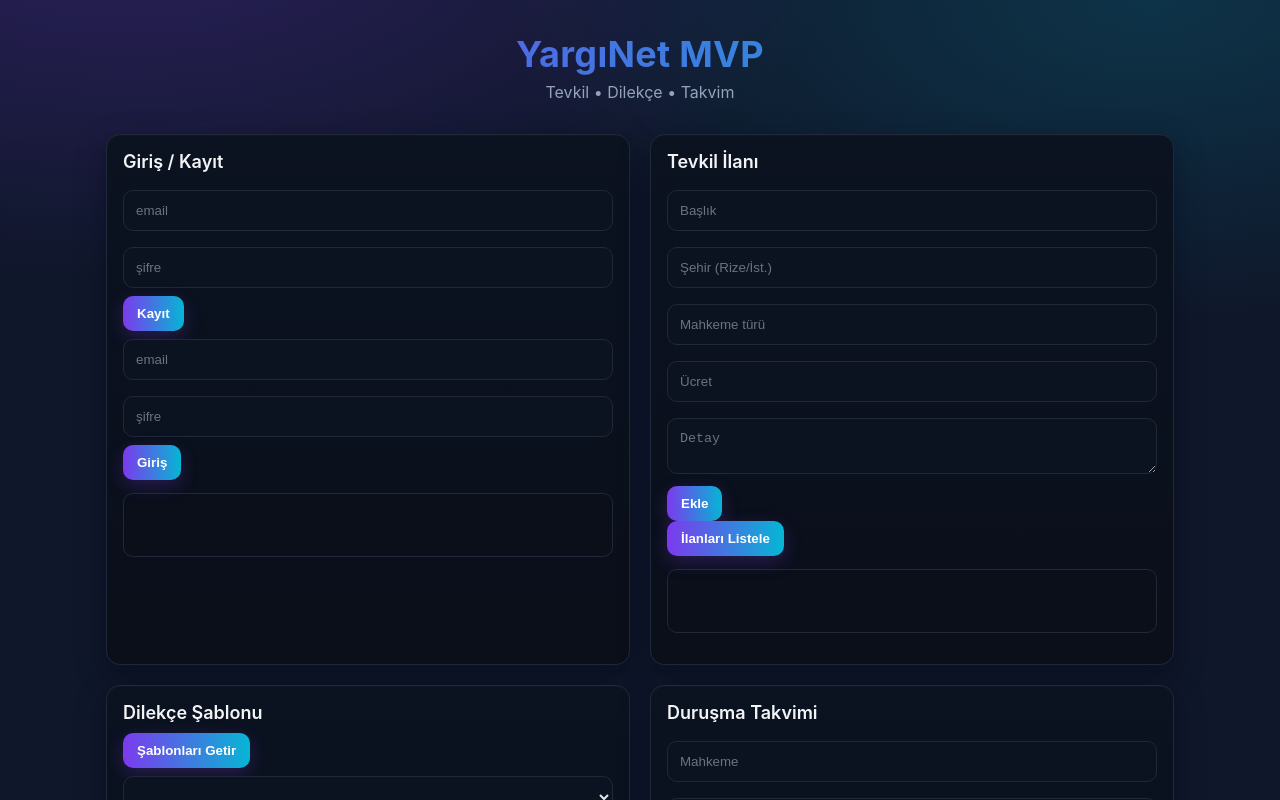
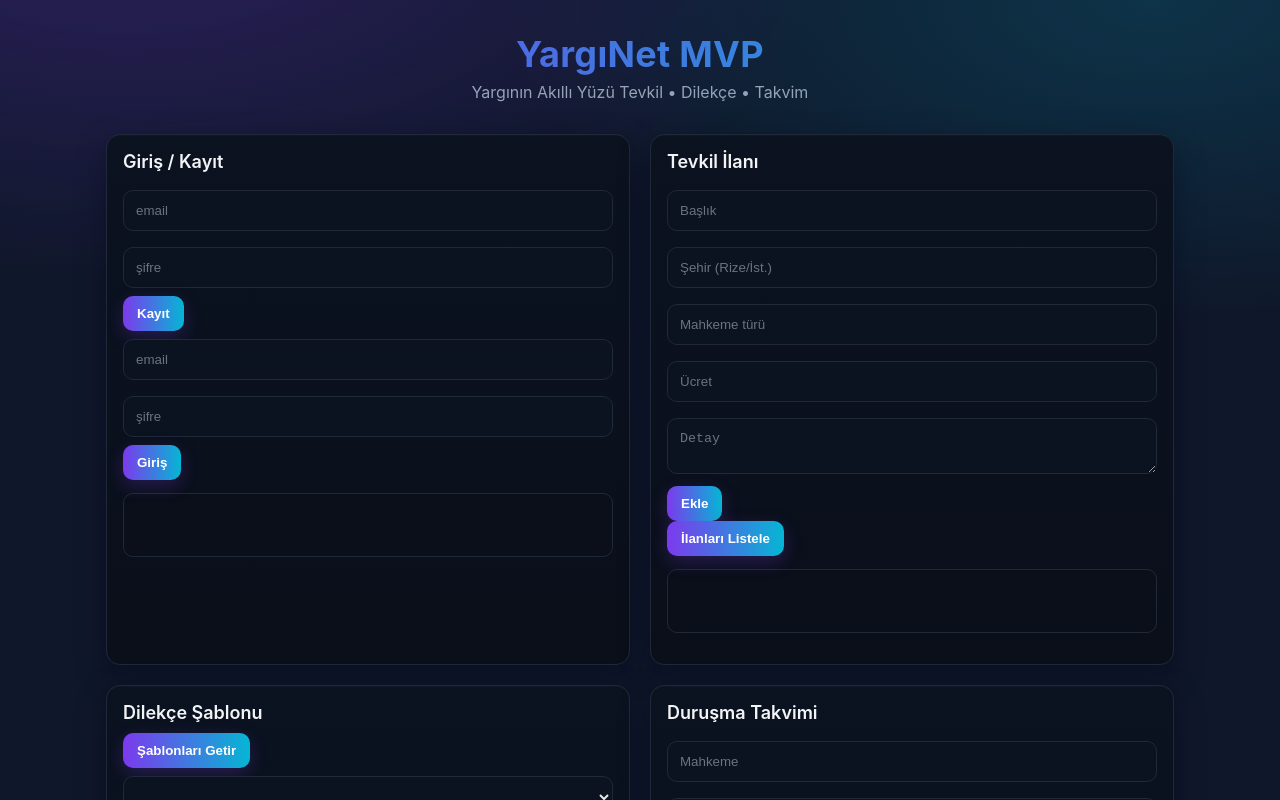
Before and after one commit to yarginet/YargiNet-MVP, a plain HTML site: page web/index.html in a window 1280 px wide. Shown: the top 800 px of the page. Drawn offline with Linux system fonts and the light colour scheme.

Commit message:
Update index.html

```diff
--- a/web/index.html
+++ b/web/index.html
@@ -9,7 +9,7 @@
 <body>
 <header>
   <h1>YargıNet MVP</h1>
-  <p>Tevkil • Dilekçe • Takvim</p>
+  <p>Yargının Akıllı Yüzü Tevkil • Dilekçe • Takvim</p>
 </header>
 
 <main>
```
